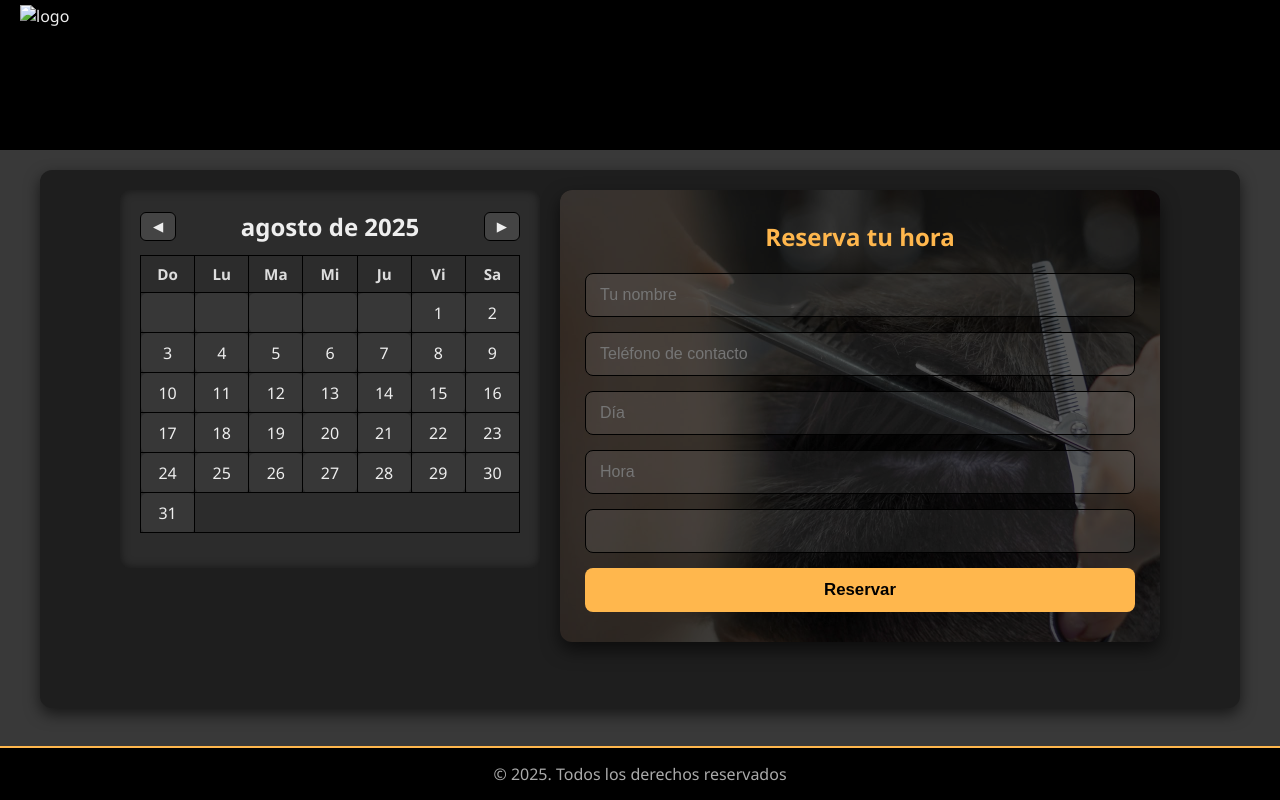
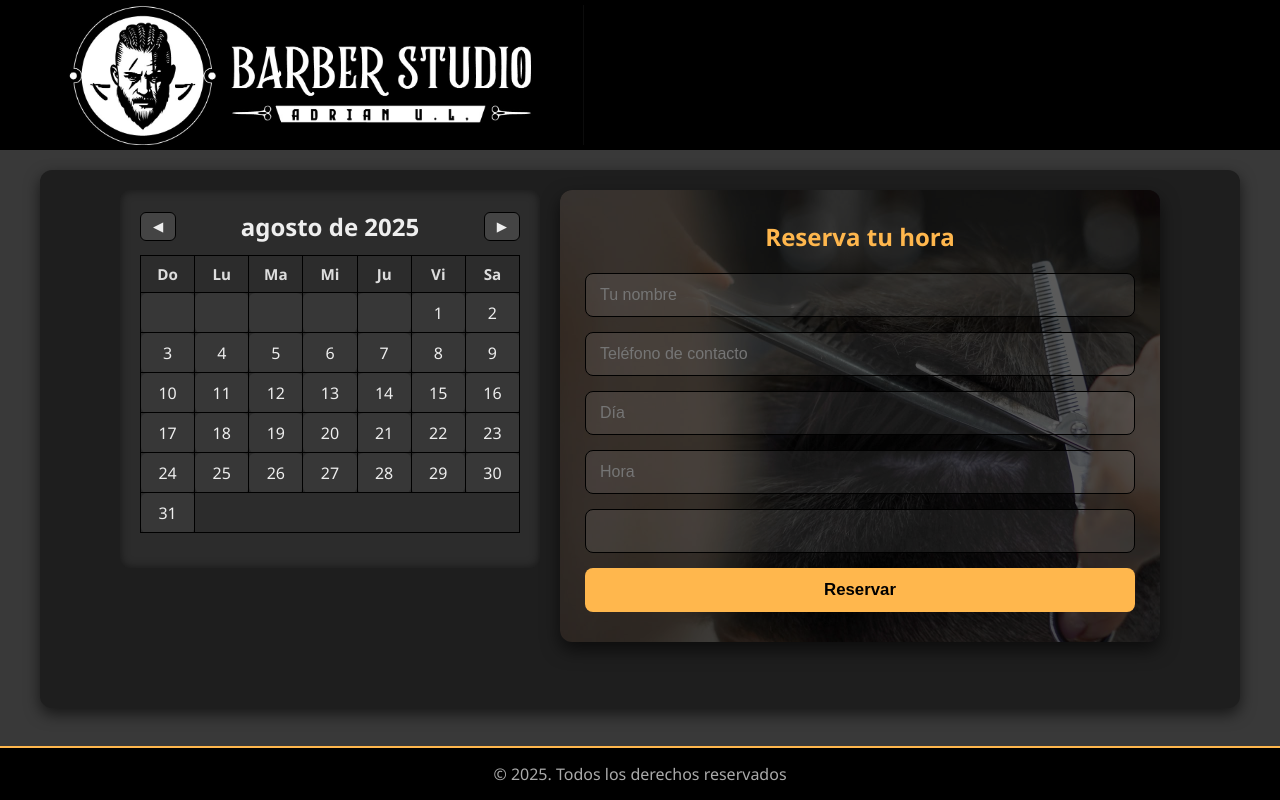
Before and after one commit to fernandadaroch28-lgtm/Barber-Studio, a plain HTML site: page calendario.html in a window 1280 px wide. Drawn offline with Linux system fonts and the light colour scheme; files whose address does not match are found by name.

Commit message:
Update calendario.html

```diff
--- a/calendario.html
+++ b/calendario.html
@@ -9,7 +9,7 @@
 <body>
 	 <header class="barra-superior">
 			<div class="logo">
-		<img src="../../Imágenes/LogoBarberStudioMascorto.jpg" alt="logo">
+		<img src="LogoBarberStudioMascorto.jpg" alt="logo">
 			</div>
 
 		</header>
```
